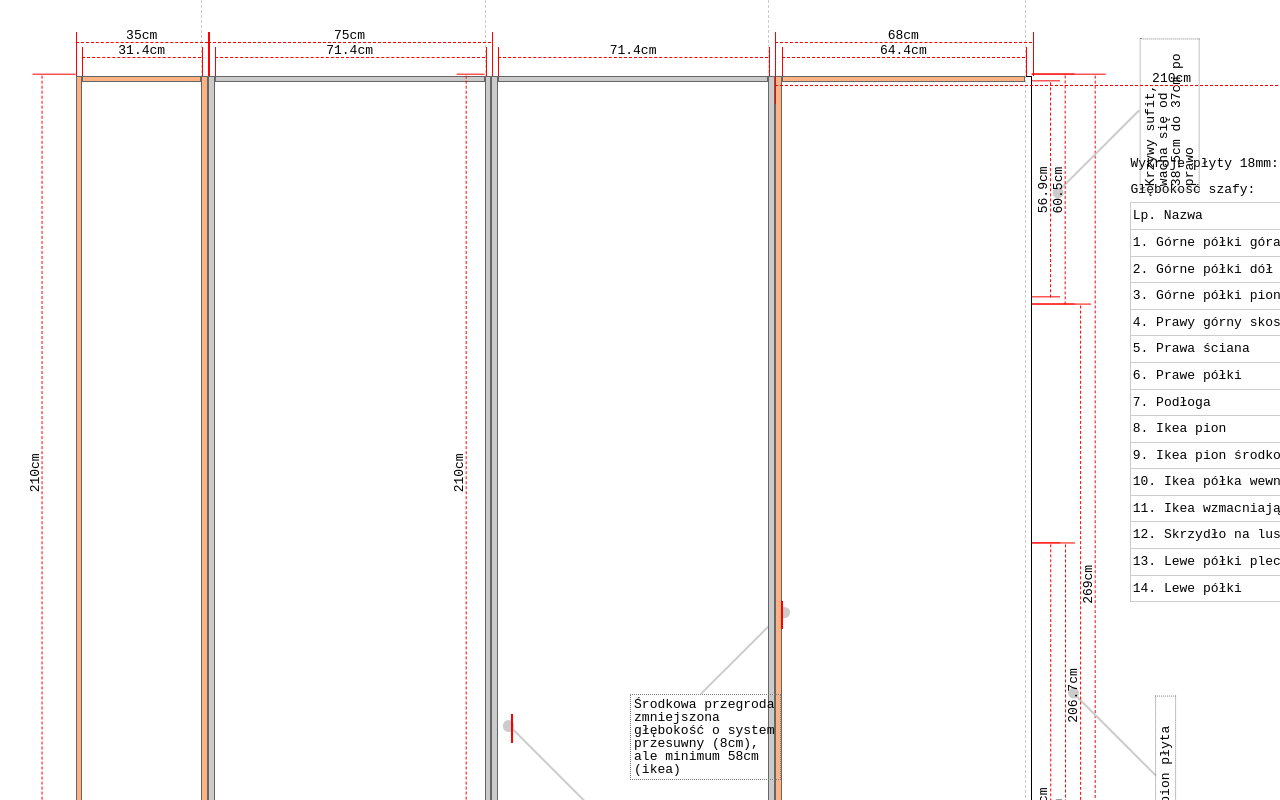
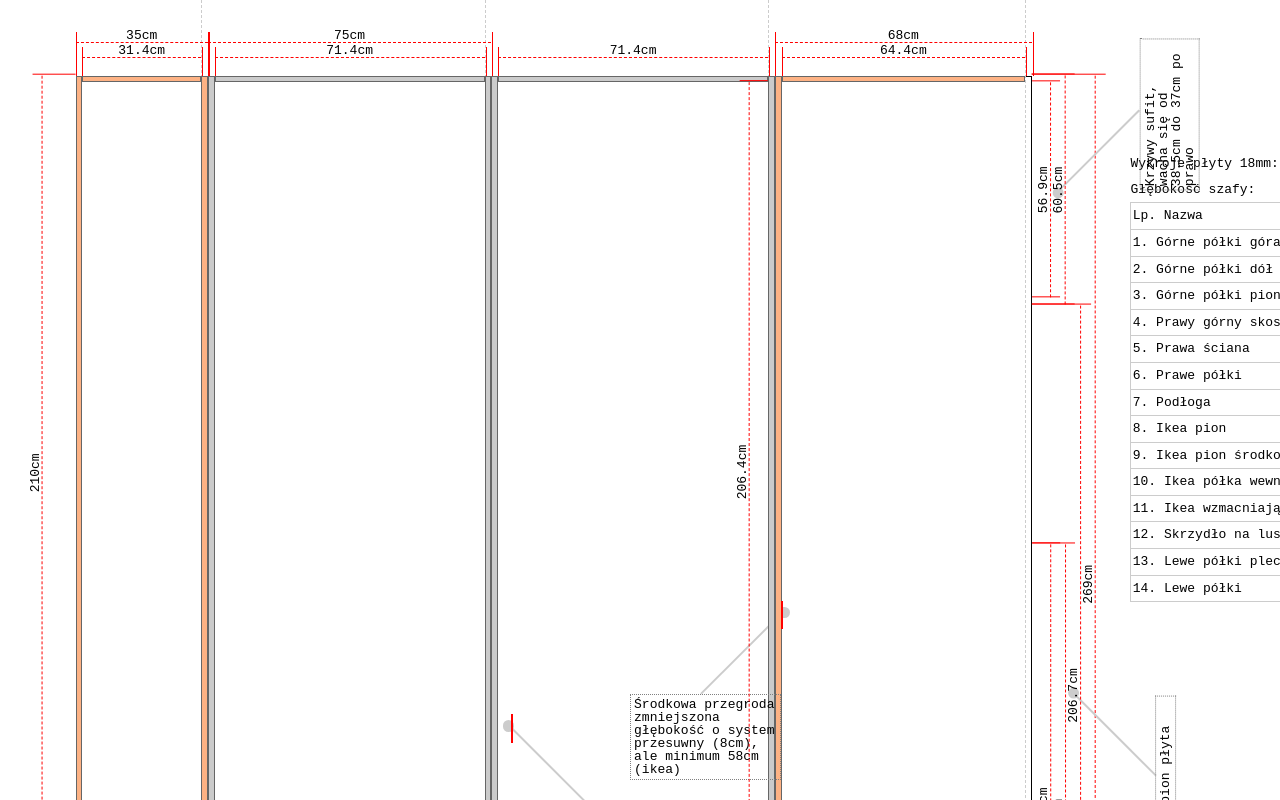
Before and after one commit to manio4444/wardrobe-design, a React (Create React App) app: page / in a window 1280 px wide. Shown: the top 800 px of the page. Built offline with nearby package versions, Linux system fonts and the light colour scheme.

Commit message:
sizers fix

```diff
--- a/src/App.js
+++ b/src/App.js
@@ -42,6 +42,14 @@ function App() {
                 size={consts.prawa_drewniana_zew}
                 width={consts.prawa_drewniana_zew}
                 left={consts.sciana_sze - consts.prawa_drewniana_zew}
+            />
+            <Sizer
+                lvl={1}
+                position={"lewa"}
+                size={consts.biala_wysokosc_srodka_wew}
+                width={consts.biala_wysokosc_srodka_wew}
+                left={consts.sciana_sze - consts.prawa_drewniana_zew - consts.plyta}
+                top={consts.plyta}
             />
 
             <div className="ikea_gora"></div>
--- a/src/config.js
+++ b/src/config.js
@@ -88,10 +88,6 @@ export const config = [
         width: biala_wysokosc_srodka_zew,
         left: lewa_drewniana_zew + ikea_sze_wew + plyta,
         top: 0,
-        sizer: {
-            lvl: 1,
-            position: "lewa",
-        }
     },
     {
         name: "biała środek górna prawej lewa",
@@ -188,9 +184,5 @@ export const config = [
         width: biala_wysokosc_srodka_zew,
         left: sciana_sze - prawa_drewniana_zew,
         top: 0,
-        sizer: {
-            lvl: 1,
-            position: "gora",
-        }
     },
 ]
--- a/src/consts.js
+++ b/src/consts.js
@@ -13,6 +13,7 @@ export const sufit_biala_srodek = ikea_sze_zew + ikea_sze_zew;
 export const pantograf = 130;
 export const szuflady_srodek = 2 * 40;
 export const biala_wysokosc_srodka_zew = pantograf + szuflady_srodek;
+export const biala_wysokosc_srodka_wew = biala_wysokosc_srodka_zew - (2 * plyta);
 export const lewa_drewniana_zew = 35;
 export const lewa_drewniana_wew = lewa_drewniana_zew - (2 * plyta);
 export const prawa_drewniana_zew = sciana_sze - lewa_drewniana_zew - (2 * ikea_sze_zew);
```
